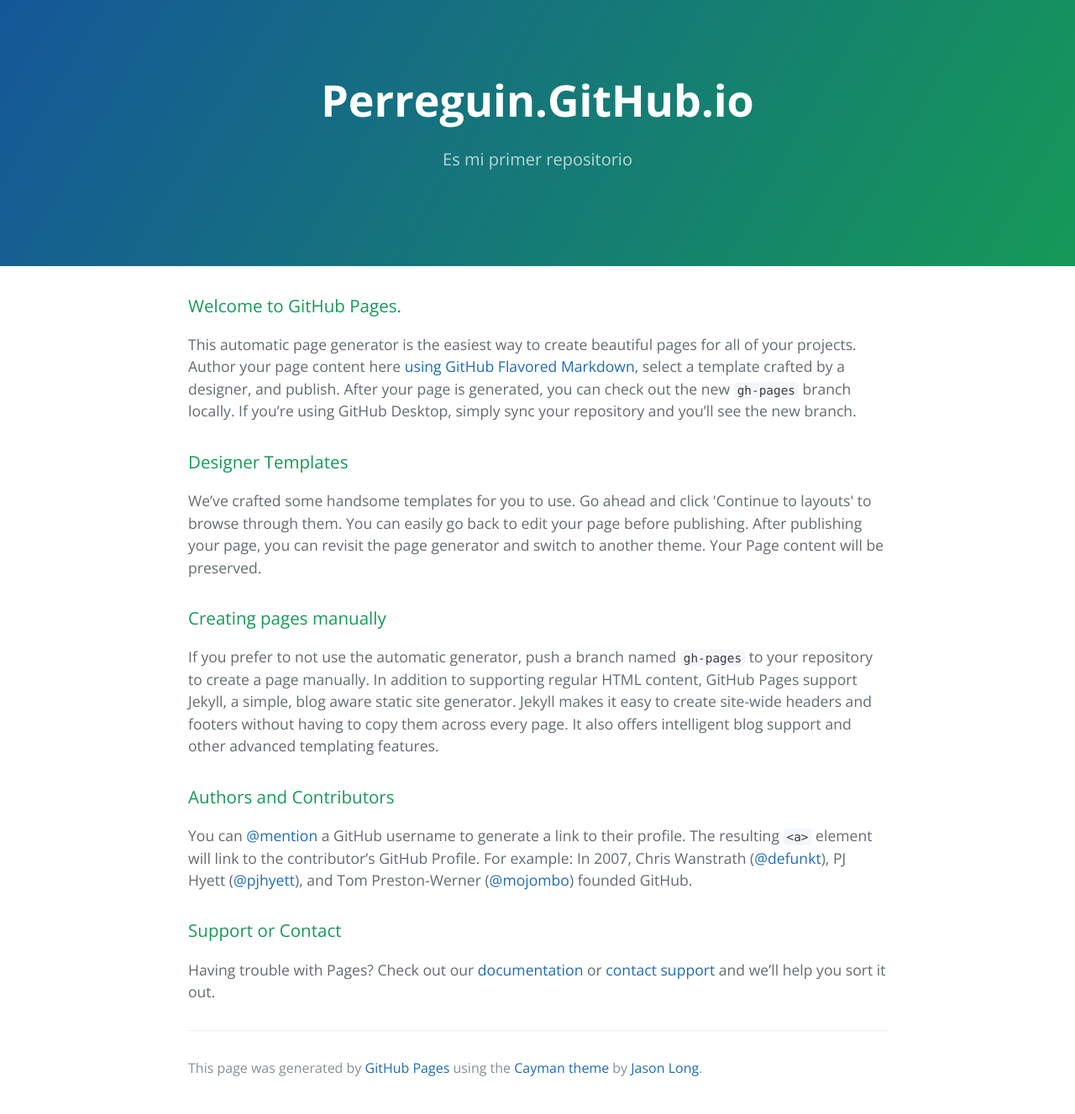
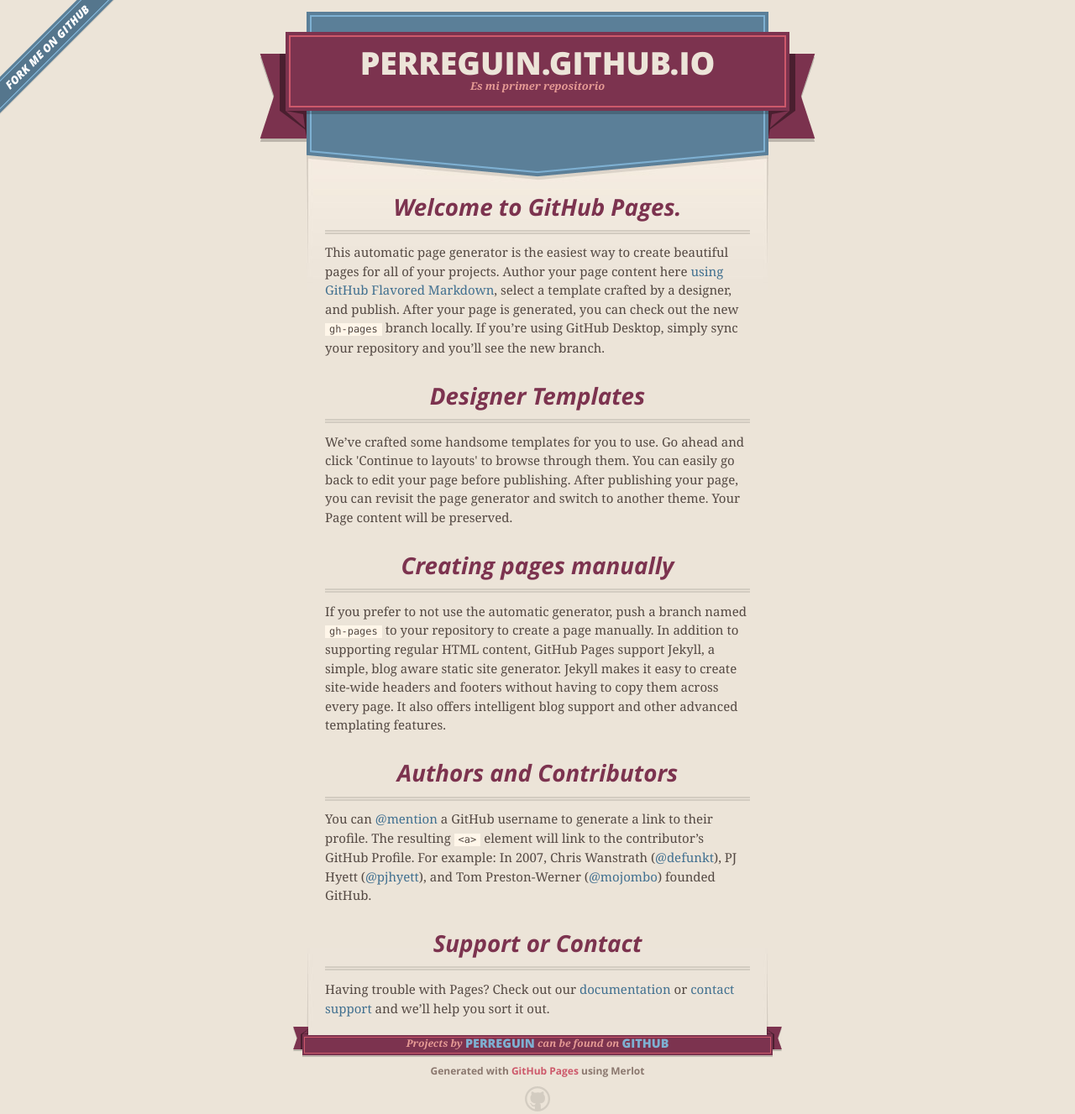
Before and after one commit to perreguin/perreguin.github.io, a plain HTML site: page index.html in a window 1280 px wide. Shown: the whole page at 84% size. Drawn offline with nearby package versions, Linux system fonts and the light colour scheme.

Commit message:
Replace master branch with page content via GitHub

```diff
--- a/index.html
+++ b/index.html
@@ -1,22 +1,51 @@
 <!DOCTYPE html>
-<html lang="en-us">
+<html>
   <head>
-    <meta charset="UTF-8">
+    <meta charset='utf-8'>
+    <meta http-equiv="X-UA-Compatible" content="chrome=1">
+    <meta name="viewport" content="width=640">
+
+    <link rel="stylesheet" href="stylesheets/core.css" media="screen">
+    <link rel="stylesheet" href="stylesheets/mobile.css" media="handheld, only screen and (max-device-width:640px)">
+    <link rel="stylesheet" href="stylesheets/github-light.css">
+
+    <script type="text/javascript" src="javascripts/modernizr.js"></script>
+    <script type="text/javascript" src="https://ajax.googleapis.com/ajax/libs/jquery/1.7.1/jquery.min.js"></script>
+    <script type="text/javascript" src="javascripts/headsmart.min.js"></script>
+    <script type="text/javascript">
+      $(document).ready(function () {
+        $('#main_content').headsmart()
+      })
+    </script>
     <title>Perreguin.GitHub.io by perreguin</title>
-    <meta name="viewport" content="width=device-width, initial-scale=1">
-    <link rel="stylesheet" type="text/css" href="stylesheets/normalize.css" media="screen">
-    <link href='https://fonts.googleapis.com/css?family=Open+Sans:400,700' rel='stylesheet' type='text/css'>
-    <link rel="stylesheet" type="text/css" href="stylesheets/stylesheet.css" media="screen">
-    <link rel="stylesheet" type="text/css" href="stylesheets/github-light.css" media="screen">
   </head>
+
   <body>
-    <section class="page-header">
-      <h1 class="project-name">Perreguin.GitHub.io</h1>
-      <h2 class="project-tagline">Es mi primer repositorio</h2>
-    </section>
+    <a id="forkme_banner" href="https://github.com/perreguin">View on GitHub</a>
+    <div class="shell">
 
-    <section class="main-content">
-      <h3>
+      <header>
+        <span class="ribbon-outer">
+          <span class="ribbon-inner">
+            <h1>Perreguin.GitHub.io</h1>
+            <h2>Es mi primer repositorio</h2>
+          </span>
+          <span class="left-tail"></span>
+          <span class="right-tail"></span>
+        </span>
+      </header>
+
+      <div id="no-downloads">
+        <span class="inner">
+        </span>
+      </div>
+
+
+      <span class="banner-fix"></span>
+
+
+      <section id="main_content">
+        <h3>
 <a id="welcome-to-github-pages" class="anchor" href="#welcome-to-github-pages" aria-hidden="true"><span aria-hidden="true" class="octicon octicon-link"></span></a>Welcome to GitHub Pages.</h3>
 
 <p>This automatic page generator is the easiest way to create beautiful pages for all of your projects. Author your page content here <a href="https://guides.github.com/features/mastering-markdown/">using GitHub Flavored Markdown</a>, select a template crafted by a designer, and publish. After your page is generated, you can check out the new <code>gh-pages</code> branch locally. If you’re using GitHub Desktop, simply sync your repository and you’ll see the new branch.</p>
@@ -40,13 +69,21 @@
 <a id="support-or-contact" class="anchor" href="#support-or-contact" aria-hidden="true"><span aria-hidden="true" class="octicon octicon-link"></span></a>Support or Contact</h3>
 
 <p>Having trouble with Pages? Check out our <a href="https://help.github.com/pages">documentation</a> or <a href="https://github.com/contact">contact support</a> and we’ll help you sort it out.</p>
+      </section>
 
-      <footer class="site-footer">
-
-        <span class="site-footer-credits">This page was generated by <a href="https://pages.github.com">GitHub Pages</a> using the <a href="https://github.com/jasonlong/cayman-theme">Cayman theme</a> by <a href="https://twitter.com/jasonlong">Jason Long</a>.</span>
+      <footer>
+        <span class="ribbon-outer">
+          <span class="ribbon-inner">
+            <p>Projects by <a href="https://github.com/perreguin">perreguin</a> can be found on <a href="https://github.com/perreguin">GitHub</a></p>
+          </span>
+          <span class="left-tail"></span>
+          <span class="right-tail"></span>
+        </span>
+        <p>Generated with <a href="https://pages.github.com">GitHub Pages</a> using Merlot</p>
+        <span class="octocat"></span>
       </footer>
 
-    </section>
+    </div>
 
 
   </body>
```
